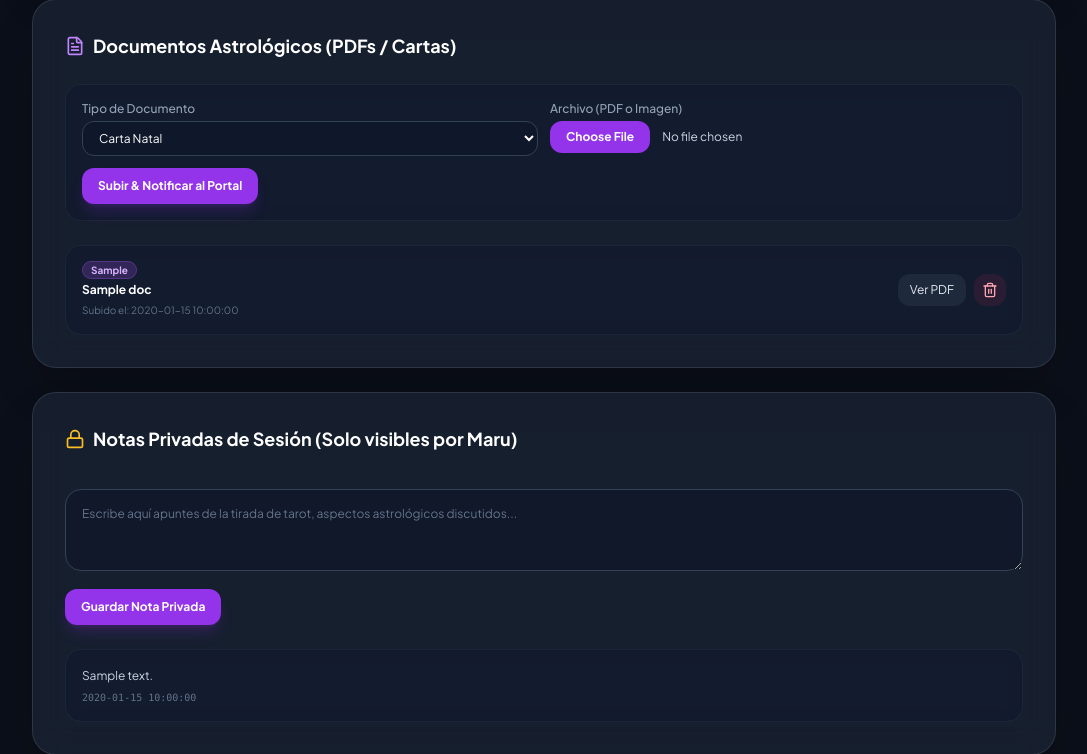
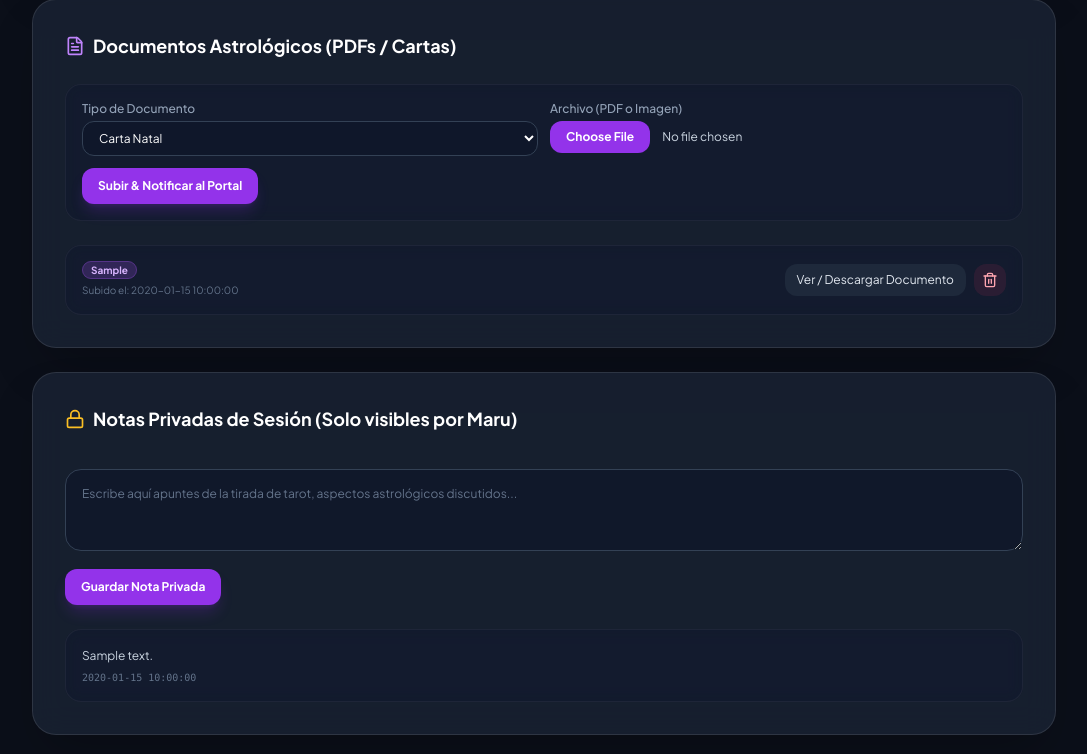
Before and after one commit to ItsVal00/Sistema, a Flask app: template templates/cliente_detalle.html in a window 1280 px wide. Shown: the part 513-1267 px from the top of the page, without its empty margins (96-1183 px from the left). Run offline with Flask 3, Linux system fonts and the light colour scheme; the template is opened without the code that fills it: most values are stand-ins (such as "Sample title", 1, 10 or a date in 2020); parts of the project's set-up code (start-up, migrations or seed data) failed here and were passed over; some libraries are stand-ins or nearby versions.

Commit message:
Update cliente_detalle.html to open documents from Base64 data URLs

```diff
--- a/app.py
+++ b/app.py
@@ -1,5 +1,6 @@
 import os
 import json
+import base64
 import secrets
 import sqlite3
 from datetime import datetime
@@ -20,12 +21,8 @@ DB_PATH = 'database.db'
 DB_URL = os.environ.get('DATABASE_URL') or os.environ.get('POSTGRES_URL')
 IS_POSTGRES = bool(DB_URL)
 
-# Carpeta de subida segura (Usa /tmp en Vercel / Serverless)
-if os.environ.get('VERCEL') or IS_POSTGRES:
-    UPLOAD_FOLDER = '/tmp/uploads'
-else:
-    UPLOAD_FOLDER = os.path.join(os.getcwd(), 'uploads')
-
+# Carpeta de subida (Fallback local)
+UPLOAD_FOLDER = os.path.join(os.getcwd(), 'uploads')
 os.makedirs(UPLOAD_FOLDER, exist_ok=True)
 app.config['UPLOAD_FOLDER'] = UPLOAD_FOLDER
 ALLOWED_EXTENSIONS = {'pdf', 'png', 'jpg', 'jpeg'}
@@ -89,7 +86,7 @@ def registro_form():
         codigo_pais = request.form.get('codigo_pais', '+58')
         num_telefono = request.form.get('telefono', '').strip()
 
-        # Concatena el código con el número si el consultante ingresó algo
+        # Concatena el código con el número si ingresó datos
         telefono = f"{codigo_pais} {num_telefono}" if num_telefono else ""
 
         email = request.form.get('email', '').strip().lower()
@@ -144,7 +141,6 @@ def registro_form():
     return render_template('formulario.html')
 
 
-# Redirecciones de seguridad para login antiguo
 @app.route('/login')
 def cliente_login():
     return redirect(url_for('registro_form'))
@@ -606,7 +602,7 @@ def guardar_nota():
 
 
 # -------------------------------------------------------------
-# GESTIÓN DE DOCUMENTOS
+# GESTIÓN DE DOCUMENTOS (ALMACENAMIENTO PERMANENTE EN BASE64)
 # -------------------------------------------------------------
 
 @app.route('/uploads/<path:filename>')
@@ -629,9 +625,10 @@ def subir_documento(cliente_id):
         return redirect(url_for('admin_cliente_detalle', cliente_id=cliente_id))
 
     try:
-        filename = secure_filename(archivo.filename)
-        filename = f"{cliente_id}_{int(datetime.now().timestamp())}_{filename}"
-        archivo.save(os.path.join(app.config['UPLOAD_FOLDER'], filename))
+        # Convertir archivo a Data URL Base64 para persistencia total en Vercel
+        contenido_b64 = base64.b64encode(archivo.read()).decode('utf-8')
+        mimetype = archivo.mimetype or 'application/pdf'
+        data_url = f"data:{mimetype};base64,{contenido_b64}"
 
         conn = get_db_connection()
         cursor = conn.cursor()
@@ -640,12 +637,12 @@ def subir_documento(cliente_id):
         cursor.execute(f'''
             INSERT INTO documentos (cliente_id, tipo_doc, nombre_archivo)
             VALUES ({param_symbol}, {param_symbol}, {param_symbol})
-        ''', (cliente_id, tipo_doc, filename))
+        ''', (cliente_id, tipo_doc, data_url))
 
         conn.commit()
         conn.close()
 
-        flash("Documento subido correctamente.", "exito")
+        flash("Documento subido e integrado correctamente.", "exito")
     except Exception as e:
         flash(f"Error al guardar el archivo: {str(e)}", "error")
 
@@ -670,23 +667,11 @@ def eliminar_documento(doc_id):
         flash("Clave incorrecta. No se eliminó el documento.", "error")
         return redirect(url_for('admin_cliente_detalle', cliente_id=cliente_id))
 
-    cursor.execute(f"SELECT * FROM documentos WHERE id = {param_symbol}", (doc_id,))
-    doc = cursor.fetchone()
+    cursor.execute(f"DELETE FROM documentos WHERE id = {param_symbol}", (doc_id,))
+    conn.commit()
+    conn.close()
 
-    if doc:
-        filepath = os.path.join(app.config['UPLOAD_FOLDER'], doc['nombre_archivo'])
-        if os.path.exists(filepath):
-            try:
-                os.remove(filepath)
-            except Exception:
-                pass
-        cursor.execute(f"DELETE FROM documentos WHERE id = {param_symbol}", (doc_id,))
-        conn.commit()
-        flash("Documento eliminado correctamente.", "exito")
-    else:
-        flash("Documento no encontrado.", "error")
-
-    conn.close()
+    flash("Documento eliminado correctamente.", "exito")
     return redirect(url_for('admin_cliente_detalle', cliente_id=cliente_id))
 
 
--- a/templates/cliente_detalle.html
+++ b/templates/cliente_detalle.html
@@ -54,16 +54,18 @@
                     <h1 class="text-2xl font-extrabold text-white uppercase tracking-wide">{{ cliente.nombre }}</h1>
                     <p class="text-xs text-slate-400 mt-1">Registrado el: {{ cliente.fecha_registro }}</p>
                 </div>
+                {% if cliente.telefono %}
                 <a href="https://wa.me/{{ cliente.telefono|replace(' ', '')|replace('-', '')|replace('+', '') }}" target="_blank"
                    class="bg-emerald-600 hover:bg-emerald-500 text-white font-bold text-xs px-4 py-2.5 rounded-xl transition shadow-lg shadow-emerald-600/20 flex items-center gap-2">
                     <i data-lucide="message-circle" class="w-4 h-4"></i>
                     <span>WhatsApp Directo</span>
                 </a>
+                {% endif %}
             </div>
 
             <div class="grid grid-cols-1 md:grid-cols-2 gap-4 text-xs text-slate-300 font-medium">
                 <div class="space-y-2 glass-card p-4 rounded-2xl border border-white/5">
-                    <p><strong class="text-slate-400">Teléfono / WhatsApp:</strong> {{ cliente.telefono }}</p>
+                    <p><strong class="text-slate-400">Teléfono / WhatsApp:</strong> {{ cliente.telefono or 'No indicado' }}</p>
                     <p><strong class="text-slate-400">Correo Electrónico:</strong> {{ cliente.email }}</p>
                     <p><strong class="text-slate-400">Referido Por:</strong> {{ cliente.referido_por or 'Ninguno' }}</p>
                 </div>
@@ -91,11 +93,13 @@
                         <i data-lucide="copy" class="w-3.5 h-3.5"></i> Copiar Link
                     </button>
 
+                    {% if cliente.telefono %}
                     <a href="https://wa.me/{{ cliente.telefono|replace(' ', '')|replace('-', '')|replace('+', '') }}?text=¡Hola%20{{ cliente.nombre.split(' ')[0] }}!%20Aquí%20tienes%20el%20enlace%20directo%20a%20tu%20portal%20astrológico:%20https://marugonzalez.vercel.app/mi-cuenta/{{ cliente.token_acceso }}"
                        target="_blank"
                        class="bg-emerald-600 hover:bg-emerald-500 text-white text-xs font-bold px-3 py-2 rounded-xl transition flex items-center gap-1.5 justify-center w-full md:w-auto">
                         <i data-lucide="send" class="w-3.5 h-3.5"></i> Enviar por WhatsApp
                     </a>
+                    {% endif %}
                 </div>
             </div>
 
@@ -155,12 +159,12 @@
                             <span class="bg-purple-500/20 text-purple-300 text-[10px] font-bold px-2 py-0.5 rounded-full border border-purple-500/30">
                                 {{ doc.tipo_doc }}
                             </span>
-                            <p class="font-bold text-white break-all">{{ doc.nombre_archivo }}</p>
                             <p class="text-[10px] text-slate-500">Subido el: {{ doc.fecha_subida }}</p>
                         </div>
                         <div class="flex items-center gap-2">
-                            <a href="/uploads/{{ doc.nombre_archivo }}" target="_blank" class="bg-slate-800 hover:bg-slate-700 text-slate-200 px-3 py-2 rounded-xl transition">
-                                Ver PDF
+                            <!-- Enlace a Base64 / Data URL -->
+                            <a href="{{ doc.nombre_archivo }}" target="_blank" download="Documento_{{ doc.tipo_doc }}" class="bg-slate-800 hover:bg-slate-700 text-slate-200 px-3 py-2 rounded-xl transition">
+                                Ver / Descargar Documento
                             </a>
                             <button onclick="document.getElementById('modal-eliminar-{{ doc.id }}').classList.remove('hidden')" class="bg-rose-500/10 hover:bg-rose-500/20 text-rose-300 p-2 rounded-xl transition">
                                 <i data-lucide="trash-2" class="w-4 h-4"></i>
```
Also changed, not shown: templates/cliente_portal.html (+3 -10 lines).
